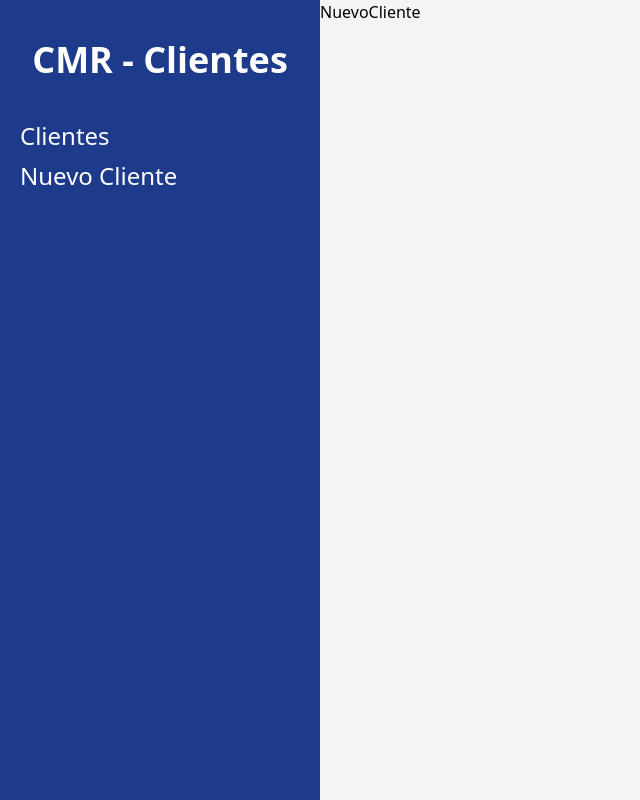
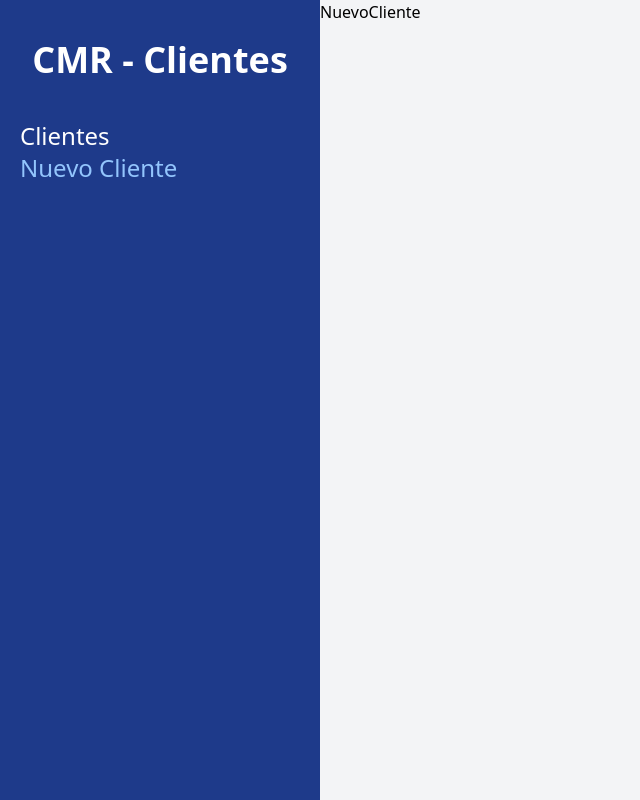
Before and after one commit to Saile16/API_crm, a React (Vite) app: page /clientes/nuevo in a window 1280 px wide. Shown: the whole page, without its empty margins (0-640 px from the left). Built offline with nearby package versions, Linux system fonts and the light colour scheme.

Commit message:
Agregamos estilos y Link y estilos condicionales con useLocation

```diff
--- a/src/layout/Layout.jsx
+++ b/src/layout/Layout.jsx
@@ -1,6 +1,8 @@
-import { Outlet } from "react-router-dom";
+import { Outlet, Link, useLocation } from "react-router-dom";
 
 const Layout = () => {
+  const location = useLocation();
+  const urlActual = location.pathname;
   return (
     <div className="md:flex md:min-h-screen">
       <div className="md:w-1/4 bg-blue-900 px-5 py-10">
@@ -8,18 +10,26 @@ const Layout = () => {
           CMR - Clientes
         </h2>
         <nav className="mt-10">
-          <a
-            className="text-white text-2xl block mt-2 hover:text-blue-300"
-            href="/clientes"
+          <Link
+            className={`${
+              urlActual === "/clientes"
+                ? "text-blue-300 text-2xl"
+                : "text-white text-2xl block mt-2 hover:text-blue-300"
+            }`}
+            to="/clientes"
           >
             Clientes
-          </a>
-          <a
-            className="text-white text-2xl block mt-2 hover:text-blue-300"
-            href="/clientes/nuevo"
+          </Link>
+          <Link
+            className={`${
+              urlActual === "/clientes/nuevo"
+                ? "text-blue-300 text-2xl"
+                : "text-white text-2xl block mt-2 hover:text-blue-300"
+            }`}
+            to="/clientes/nuevo"
           >
             Nuevo Cliente
-          </a>
+          </Link>
         </nav>
       </div>
       {/* revisar esto repasar eloutlet vendria a ser en este caso Inicio mirar rutas*/}
--- a/src/main.jsx
+++ b/src/main.jsx
@@ -3,10 +3,10 @@ import ReactDOM from "react-dom/client";
 import App from "./App";
 import "./index.css";
 
-ReactDOM.createRoot(document.getElementById("root")).render(
-  <React.StrictMode>
-    <App />
-  </React.StrictMode>
-);
+// ReactDOM.createRoot(document.getElementById("root")).render(
+//   <React.StrictMode>
+//     <App />
+//   </React.StrictMode>
+// );
 
-// ReactDOM.createRoot(document.getElementById("root")).render(<App />);
+ReactDOM.createRoot(document.getElementById("root")).render(<App />);
```
